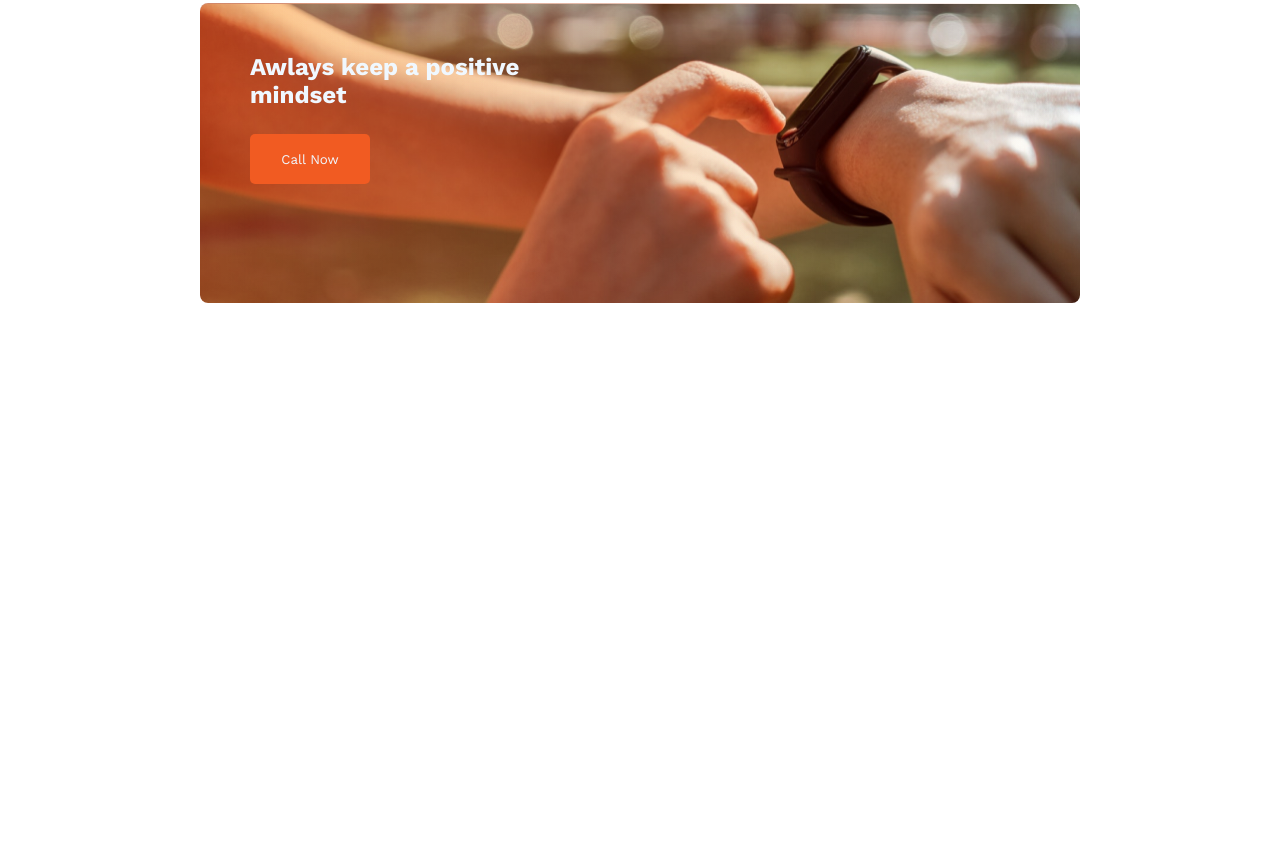
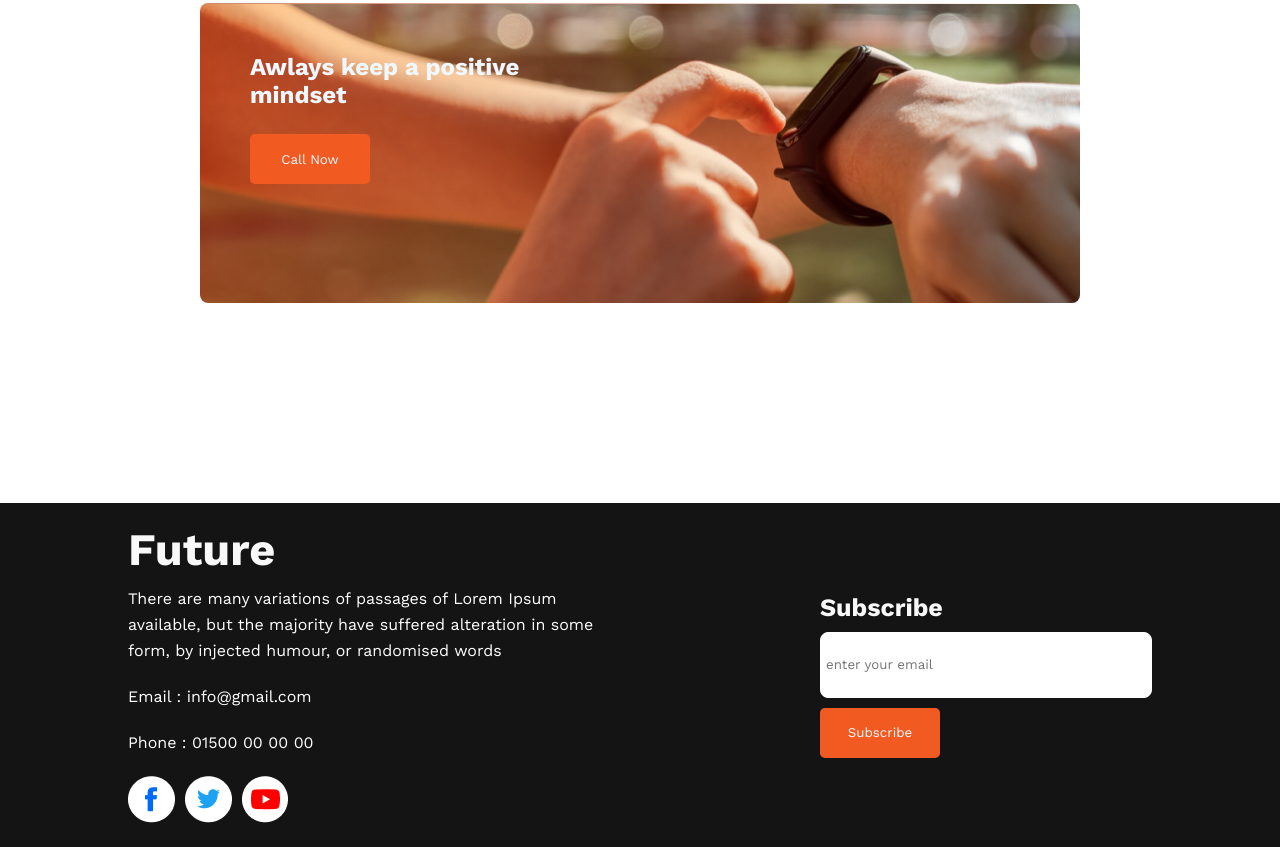
Before and after one commit to Saif-Rahman-801/new-year-new-me-prac, a plain HTML site: page index.html in a window 1280 px wide. Shown: the part 2038-2885 px from the top of the page. Before the commit the page ends 2541 px from the top, so only its background shows below. Drawn offline with nearby package versions, Linux system fonts and the light colour scheme.

Commit message:
footer done

```diff
--- a/index.html
+++ b/index.html
@@ -98,6 +98,36 @@
         </div>
       </section>
     </main>
-    <footer></footer>
+    <footer>
+        <!-- footer section -->
+        <section class="footer">
+            <div class="footer-content">
+                <div class="content-desc">
+                    <h1 class="banner-title footer-title">
+                        Future
+                    </h1>
+                    <p class="desc">
+                        There are many variations of passages of Lorem Ipsum<br> available, but the majority have suffered alteration in some<br> form, by injected humour, or randomised words
+                    </p>
+                    <p class="desc">
+                        Email : info@gmail.com
+                    </p>
+                    <p class="desc">
+                        Phone : 01500 00 00 00
+                    </p>
+                    <div class="footer-icon-container">
+                        <div><img src="./images/icons/fb.png" alt=""> </div>
+                        <div><img src="./images/icons/twitter.png" alt=""> </div>
+                        <div><img src="./images/icons/youtube.png" alt=""> </div>
+                    </div>
+                </div>
+                <div class="content-contact">
+                    <h3 class="contact-title banner-title footer-title">Subscribe</h3>
+                    <input type="email" name="email" id="email" class="mail-box" placeholder="enter your email"><br>
+                    <button class="btn-primary btn-sub">Subscribe</button>
+                </div>
+            </div>
+        </section>
+    </footer>
   </body>
 </html>
--- a/styles/styles.css
+++ b/styles/styles.css
@@ -115,9 +115,63 @@ main {
   color: aliceblue;
   padding-top: 50px;
   padding-left: 50px;
+}
+
+.mindset-button {
+  padding-left: 50px;
+}
+
+/* footer styles */
+.footer {
+  width: 100%;
+  /* margin: 100px 0; */
+  background-color: #151414;
+}
+.footer-content {
+  width: 80%;
+  margin: 0 auto;
+  padding: 20px 0;
+  display: flex;
+  justify-content: space-between;
+  align-items: center;
 
 }
 
-.mindset-button{
-    padding-left: 50px;
+.footer-title {
+  margin-bottom: 10px;
+  color: #F8F8F8;
+
+  font-size: 45px;
+  font-weight: 700;
 }
+.desc {
+  margin-bottom: 20px;
+  color: #FFF;
+  font-size: 16px;
+  font-weight: 400;
+  line-height: 26px;
+}
+
+.footer-icon-container {
+  display: flex;
+  /* width: 30%; */
+  justify-content: flex-start;
+  gap: 10px
+  ;
+}
+
+.contact-title {
+  font-size: 25px;
+}
+
+.mail-box {
+  width: 325px;
+  height: 64px;
+  border-radius: 8px;
+  border: 1px solid #fff;
+  padding-left: 5px;
+}
+
+.btn-sub{
+margin-top: 10px;
+}
```
